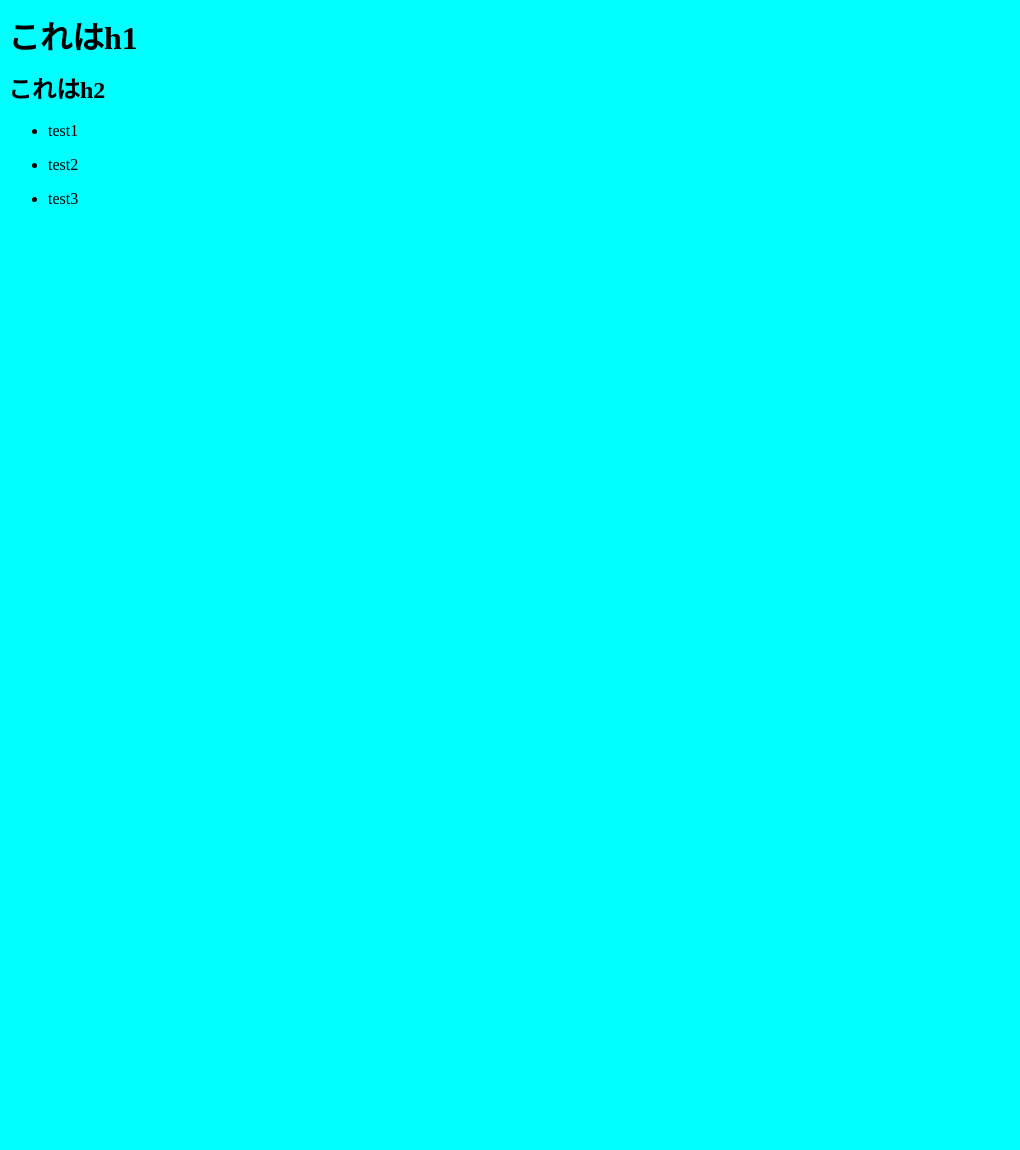
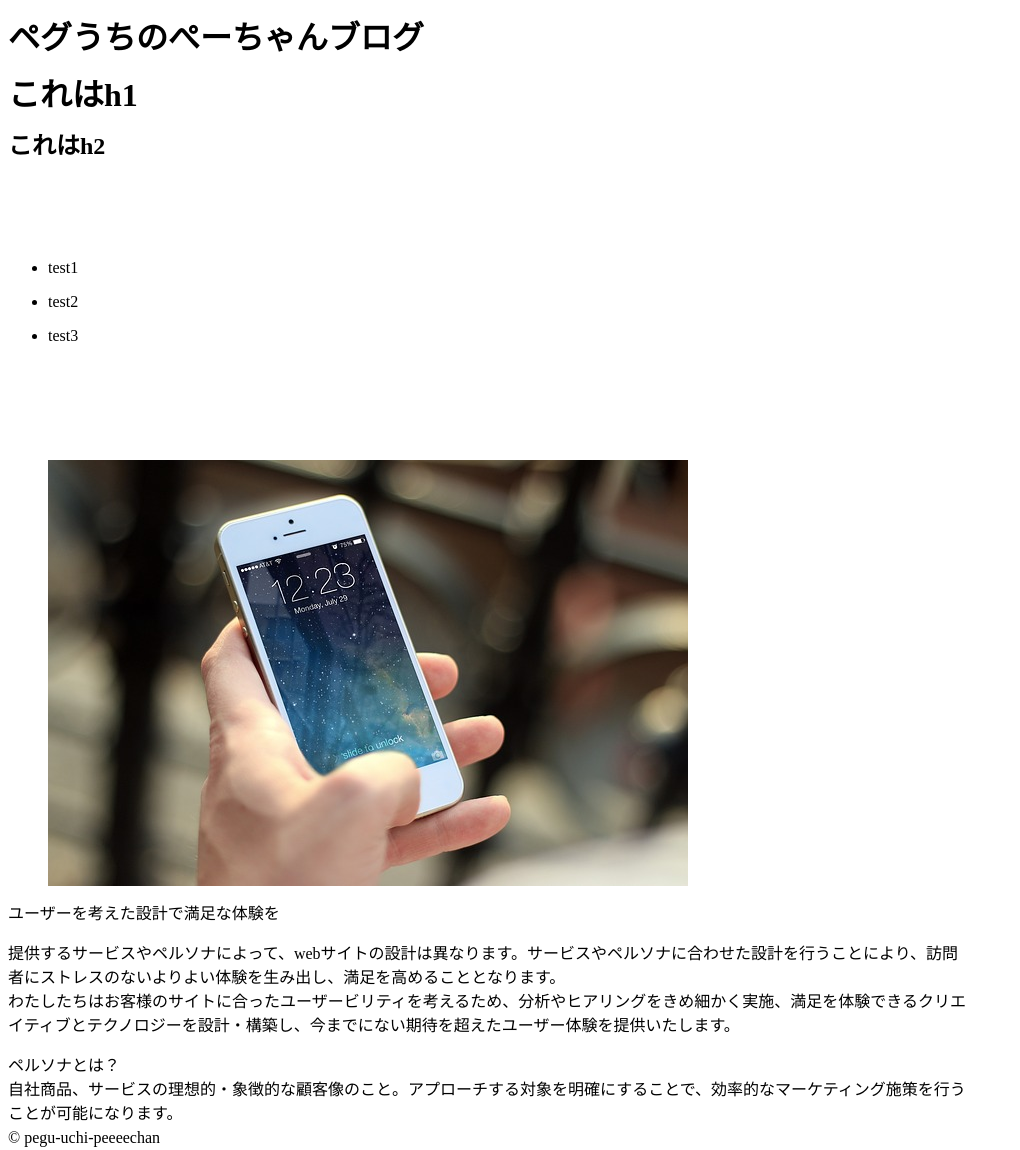
Before and after one commit to nishio-n0522/relearning_web-frontend, a website: page css_design_perfect_guide/chapter3/index.html in a window 1280 px wide. Shown: the whole page, without its empty margins (0-1020 px from the left). Before the commit the page ends 821 px from the top, so only its background shows below. Drawn offline with Linux system fonts and the light colour scheme.

Commit message:
move to laptop

```diff
--- a/css_design_perfect_guide/chapter3/index.css
+++ b/css_design_perfect_guide/chapter3/index.css
@@ -1,7 +1,37 @@
 body {
-  background-color: aqua;
+  box-sizing: border-box;
+  background-color: #fff;
 }
 
 ul li {
   margin-bottom: 10px;
 }
+
+#header {
+  width: 1080px;
+}
+
+#main {
+  width: 1080px;
+}
+
+#footer {
+  width: 1080px;
+}
+
+.l-section {
+  padding-top: 80px;
+  padding-bottom: 80px;
+}
+
+.l-narrow #header {
+  width: 960px;
+}
+
+.l-narrow #main {
+  width: 960px;
+}
+
+.l-narrow #footer {
+  width: 960px;
+}
--- a/css_design_perfect_guide/chapter3/index.html
+++ b/css_design_perfect_guide/chapter3/index.html
@@ -7,13 +7,41 @@
 
     <title>CSS Design Perfect GUIDE ~chapter3~</title>
   </head>
-  <body>
+  <body class="l-narrow">
+    <header id="header">
+      <h1>ペグうちのぺーちゃんブログ</h1>
+    </header>
+    <main id="main">
       <h1>これはh1</h1>
       <h2>これはh2</h2>
+      <section class="l-section">
         <ul>
           <li>test1</li>
           <li>test2</li>
           <li>test3</li>
         </ul>
+      </section>
+      <section>
+        <div class="media">
+          <figure>
+            <img
+              src="./assets/img/elements/persona.jpg"
+              alt="手にもっているスマホ"
+            />
+          </figure>
+          <div>
+            <p>ユーザーを考えた設計で満足な体験を</p>
+            <p>
+              提供するサービスやペルソナによって、webサイトの設計は異なります。サービスやペルソナに合わせた設計を行うことにより、訪問者にストレスのないよりよい体験を生み出し、満足を高めることとなります。<br />わたしたちはお客様のサイトに合ったユーザービリティを考えるため、分析やヒアリングをきめ細かく実施、満足を体験できるクリエイティブとテクノロジーを設計・構築し、今までにない期待を超えたユーザー体験を提供いたします。
+            </p>
+            <p>ペルソナとは？</p>
+            <span>
+              自社商品、サービスの理想的・象徴的な顧客像のこと。アプローチする対象を明確にすることで、効率的なマーケティング施策を行うことが可能になります。
+            </span>
+          </div>
+        </div>
+      </section>
+    </main>
+    <footer id="footer">&copy; pegu-uchi-peeeechan</footer>
   </body>
 </html>
```
Also changed, not shown: css_design_perfect_guide/chapter3/assets/img/elements/persona.jpg (added). Lines whose indentation alone changed are shown as unchanged.
